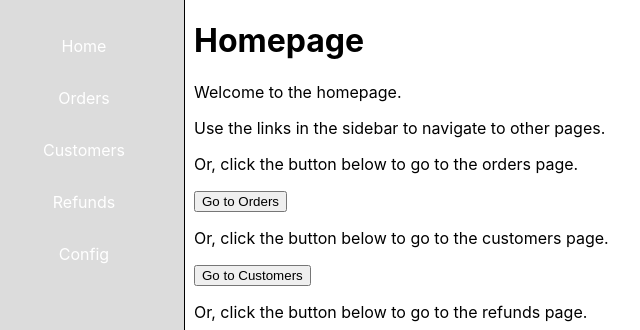
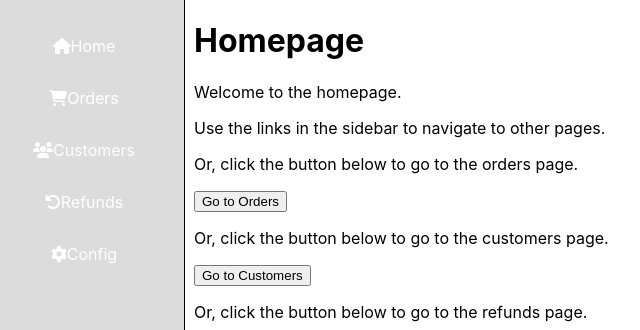
Before and after one commit to TheCyberFlash/stjag-basic-crud-react, a React (Create React App) app in the folder basic-crud/: page / in a window 1280 px wide. Shown: the top 330 px of the page, without its empty margins (16-656 px from the left). Built offline with nearby package versions, Linux system fonts and the light colour scheme.

Commit message:
Update Sidebar.js
FontAwesomeIcon

```diff
--- a/basic-crud/src/components/Sidebar.js
+++ b/basic-crud/src/components/Sidebar.js
@@ -1,14 +1,16 @@
 import React from "react";
 import { Link} from "react-router-dom";
+import { FontAwesomeIcon } from "@fortawesome/react-fontawesome";
+import { faHome, faShoppingCart, faUsers, faUndo, faCog } from "@fortawesome/free-solid-svg-icons";
 
 const Sidebar = () => {
     return (
         <div className="sidebar">
-            <Link to="/">Home</Link>
-            <Link to="/orders">Orders</Link>
-            <Link to="/customers">Customers</Link>
-            <Link to="/refunds">Refunds</Link>
-            <Link to="/config">Config</Link>
+            <Link to="/"><FontAwesomeIcon icon={faHome} />{' '} Home</Link>
+            <Link to="/orders"><FontAwesomeIcon icon={faShoppingCart} />{' '} Orders</Link>
+            <Link to="/customers"><FontAwesomeIcon icon={faUsers} />{' '} Customers</Link>
+            <Link to="/refunds"><FontAwesomeIcon icon={faUndo} />{' '} Refunds</Link>
+            <Link to="/config"><FontAwesomeIcon icon={faCog} />{' '} Config</Link>
         </div>
     )
 }
```
